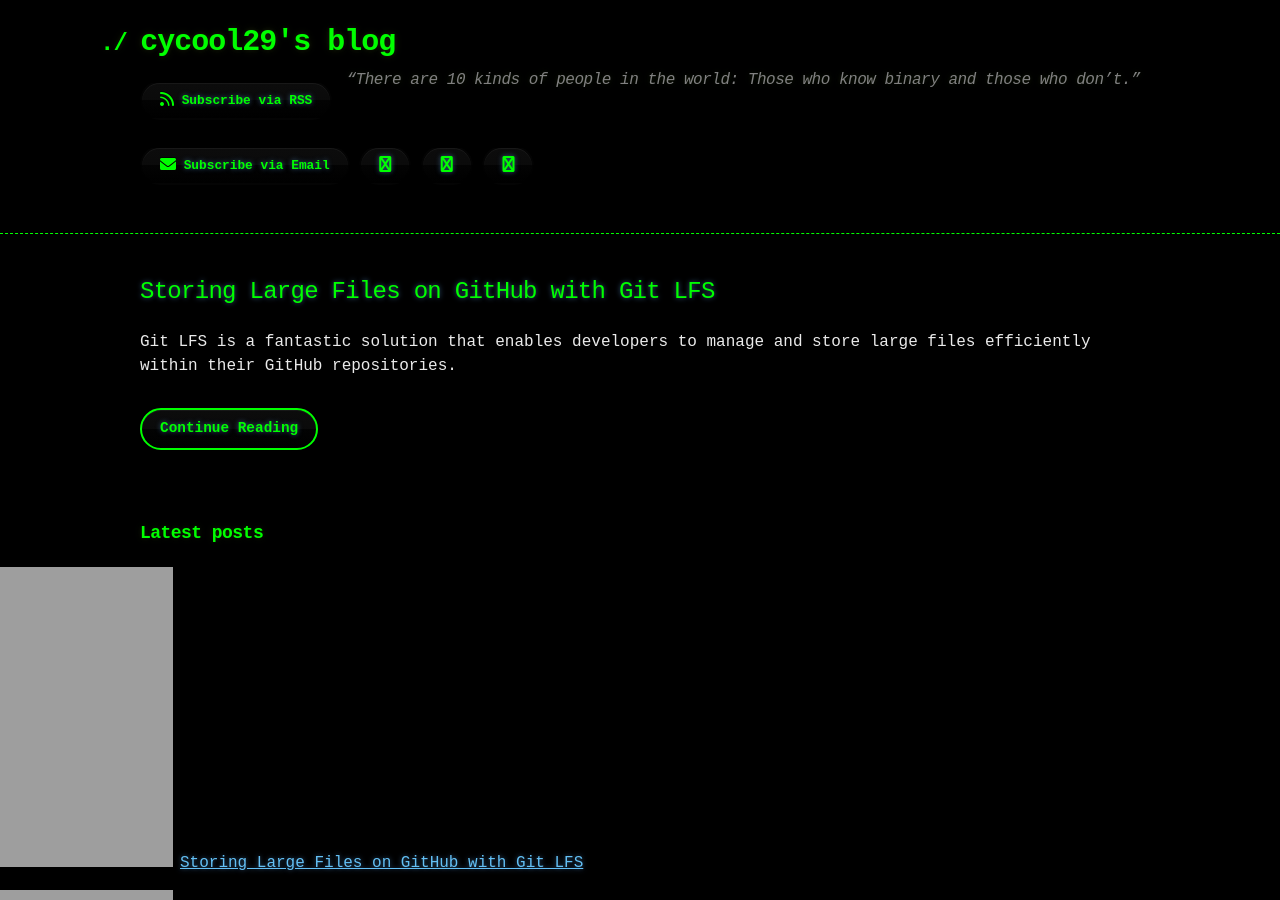
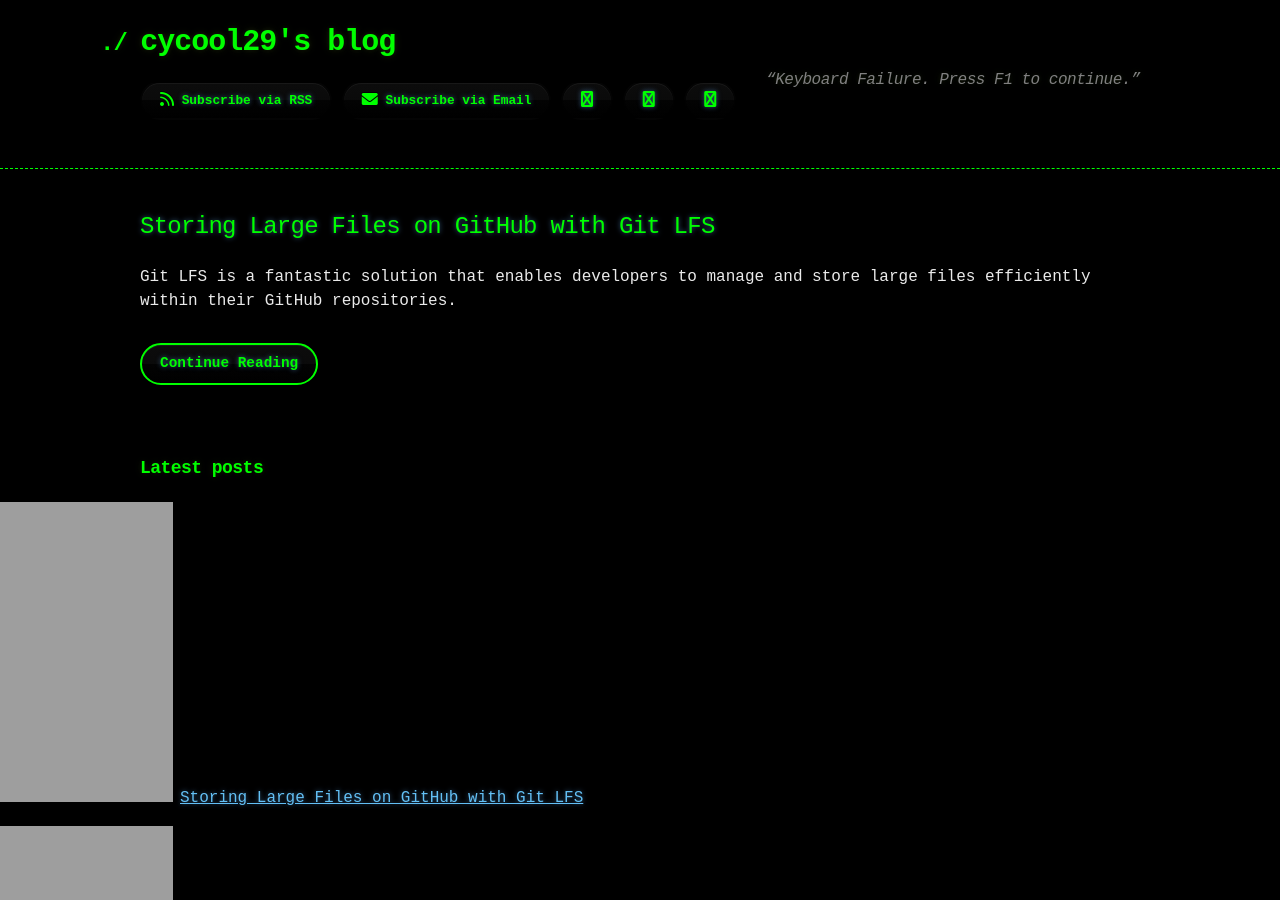
Before and after one commit to cycool29/cycool29.github.io, a Jekyll site: the page built from index.md, in a window 1280 px wide and 900 px high. Built offline with Jekyll 4.4.1, drawn with Linux system fonts in a browser that asks for light colours; a style sheet for code colours, icons or effects is not loaded.

Commit message:
Update quotes

```diff
--- a/_config.yml
+++ b/_config.yml
@@ -1,5 +1,5 @@
 title: cycool29's blog
-description: "“There are 10 kinds of people in the world: Those who know binary and those who don’t.” "
+description: "“Keyboard Failure. Press F1 to continue.” "
 bio: A high school student. Intermediate in Python, Git, Bash. Learning JavaScript. He/Him. "
 author: cycool29
 url: https://cycool29.github.io
```
